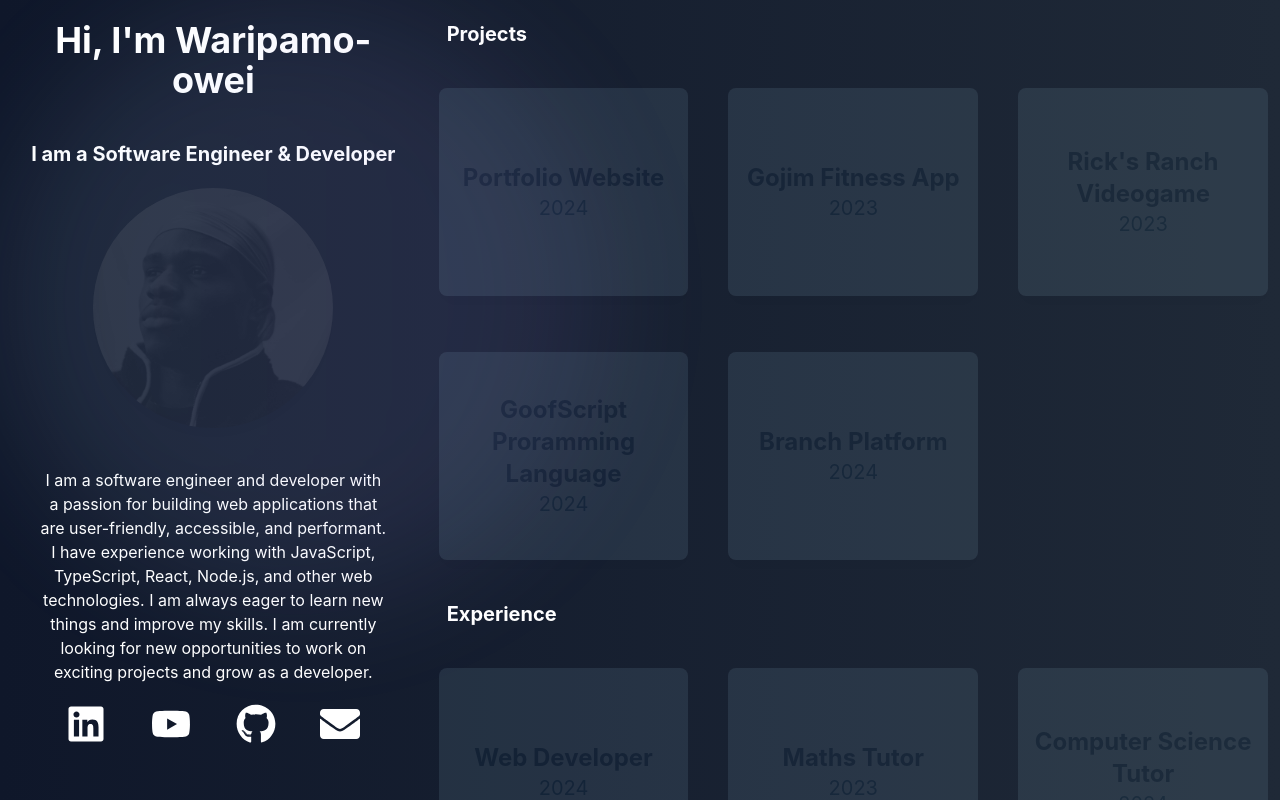
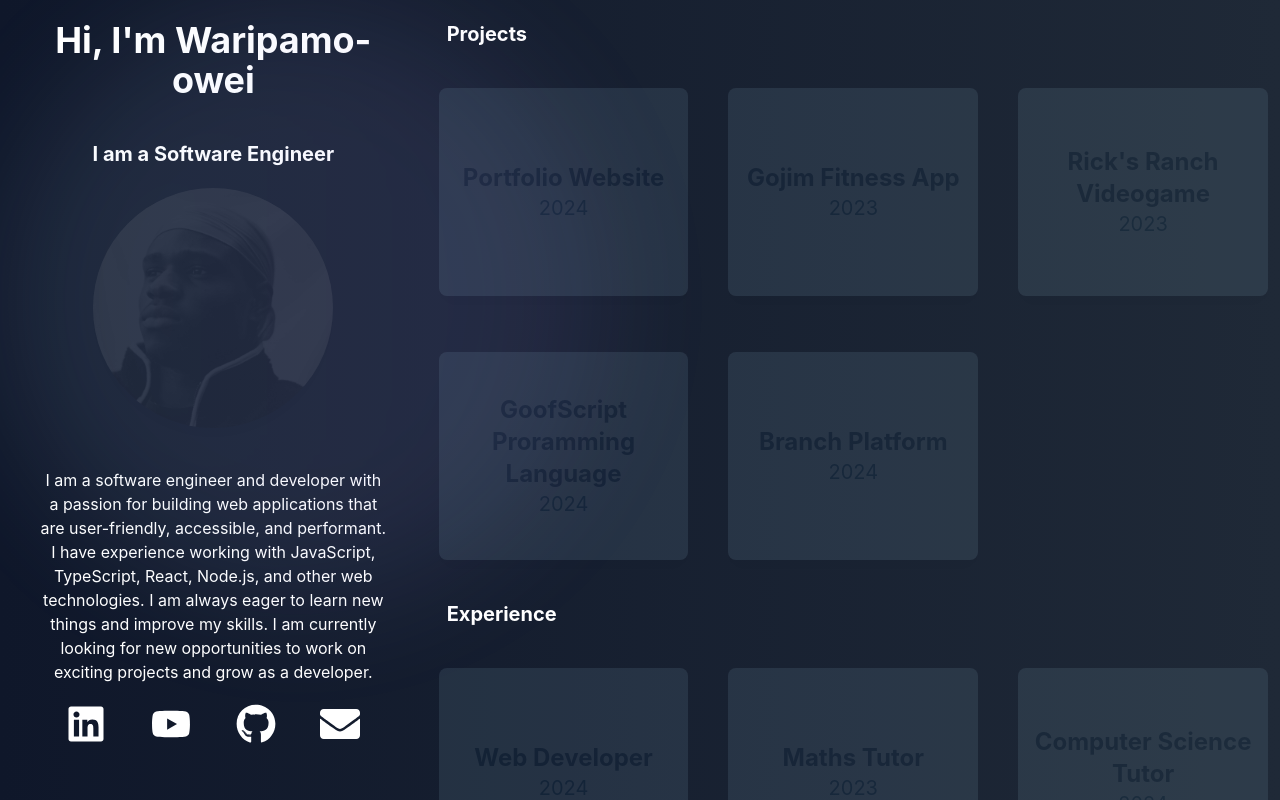
Before and after one commit to wdudafa/wdudafa, a React (Create React App) app: page / in a window 1280 px wide. Built offline with nearby package versions, Linux system fonts and the light colour scheme; a web font is replaced by a local one.

Commit message:
No developer

```diff
--- a/src/App.tsx
+++ b/src/App.tsx
@@ -75,7 +75,7 @@ function App() {
           <h1 className="text-xl text-white text-center p-5 align-center font-bold cursor-default">
             I am a{" "}
             <span className="text-white hover:text-sky-200 transition-colors duration-500">
-              Software Engineer & Developer
+              Software Engineer
             </span>
           </h1>
 
```
